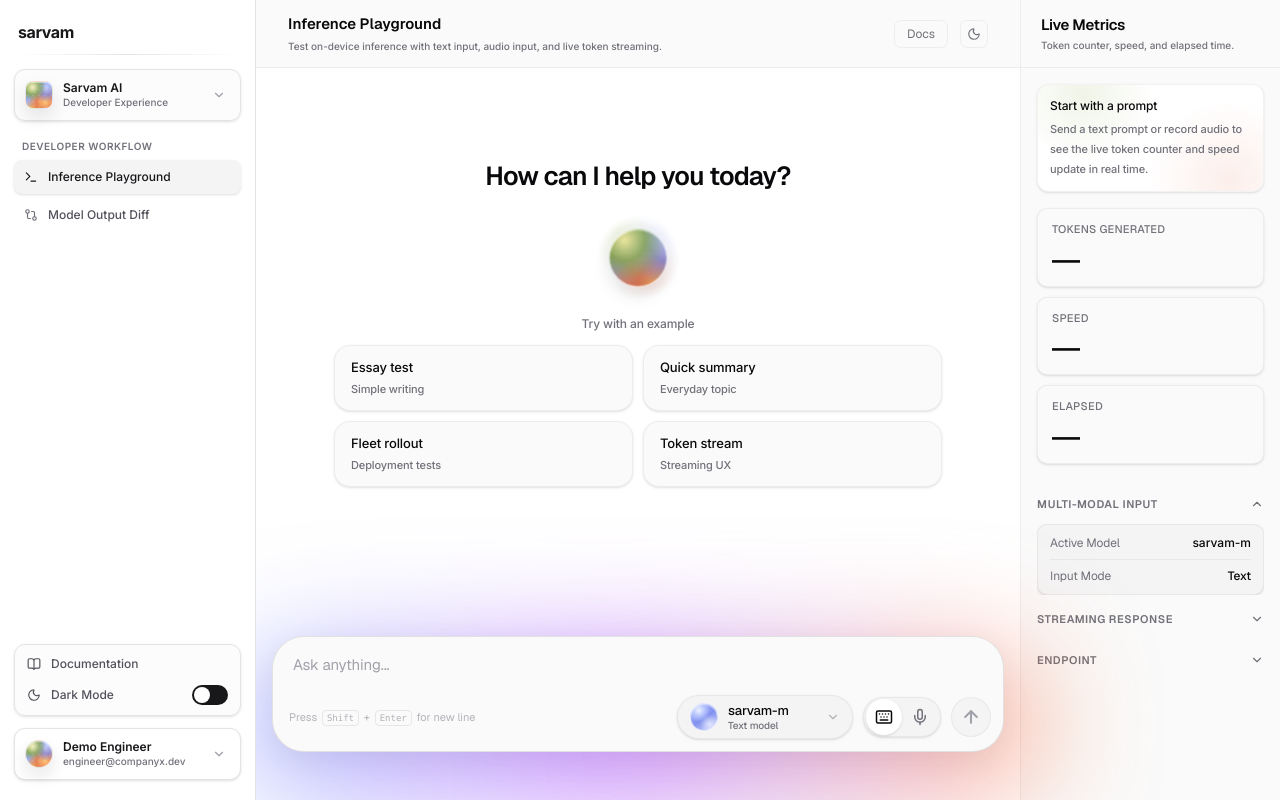
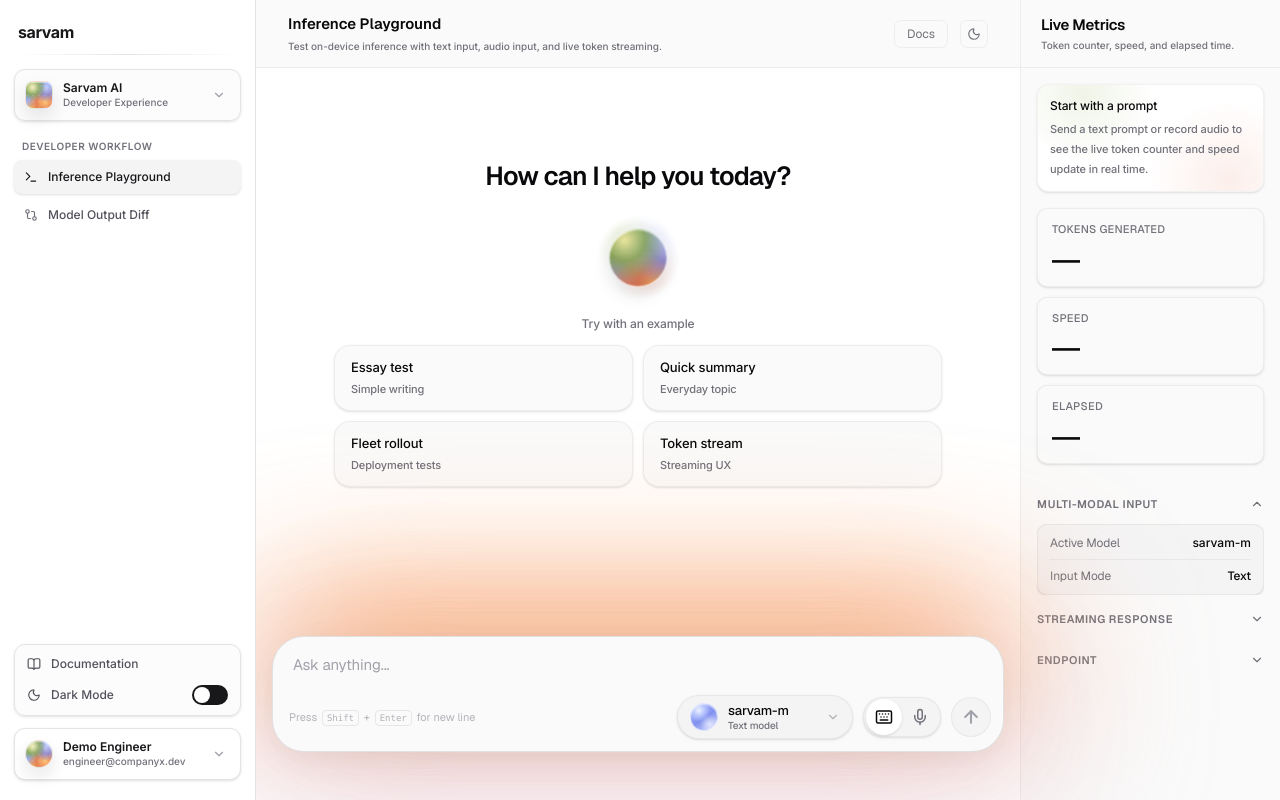
Before and after one commit to Novato111/sarvam-developer-portal, a Next.js app: page /playground in a window 1280 px wide. Both pictures are taken after a click on the button 974 px from the left and 33 px from the top of the page. Built offline with nearby package versions, Linux system fonts and the light colour scheme.

Commit message:
refactor(Playground): enhance background gradients for light and dark modes

```diff
--- a/app/playground/page.tsx
+++ b/app/playground/page.tsx
@@ -979,10 +979,17 @@
         <div className="relative z-10 mx-auto mb-2 w-full max-w-4xl shrink-0 px-3 pb-4 pt-2 sm:mb-4 sm:px-4 sm:pb-8">
 
           {/* Glowing Gradient Background - Stronger opacity and larger range */}
-          <div className="absolute bottom-[-8px] left-4 right-4 h-24 rounded-full bg-gradient-to-r from-blue-600/40 via-purple-600/55 to-orange-500/55 blur-[42px] transition-opacity duration-500 dark:from-blue-600/50 dark:via-purple-600/65 dark:to-orange-500/65 sm:bottom-[-10px] sm:left-[-20px] sm:right-[-20px] sm:h-[140px] sm:blur-[60px] -z-10 pointer-events-none" />
+       {/* Light mode sunrise glow */}
+<div className="absolute top-[-20px] left-[-30px] right-[-30px] h-[180px] rounded-full bg-gradient-to-b from-orange-500/80 via-[#f0a37f]/65 via-40% to-[#bfc4ff]/45 blur-[80px] transition-opacity duration-500 dark:hidden -z-10 pointer-events-none" />
 
-          <div className="flex flex-col overflow-visible rounded-[24px] border border-black/10 bg-[#fafafa] shadow-[0_8px_30px_rgb(0,0,0,0.06)] transition-colors focus-within:border-black/20 dark:border-white/10 dark:bg-[#18181b] dark:shadow-[0_8px_30px_rgb(0,0,0,0.3)] dark:focus-within:border-white/20 sm:rounded-[32px]">
+<div className="absolute top-[-10px] left-10 right-10 h-[120px] rounded-full bg-gradient-to-b from-[#ff7a18]/70 via-[#ffb36b]/55 to-transparent blur-[55px] opacity-90 dark:hidden pointer-events-none -z-10" />
 
+<div className="absolute top-[40px] left-0 right-0 h-[140px] rounded-full bg-gradient-to-b from-[#c8cbff]/40 via-[#d9c2ff]/25 to-transparent blur-[70px] opacity-80 dark:hidden pointer-events-none -z-10" />
+
+{/* Dark mode original glow */}
+<div className="absolute bottom-[-8px] left-4 right-4 h-24 rounded-full bg-gradient-to-r from-blue-600/40 via-purple-600/55 to-orange-500/55 blur-[42px] transition-opacity duration-500 hidden dark:block dark:from-blue-600/50 dark:via-purple-600/65 dark:to-orange-500/65 sm:bottom-[-10px] sm:left-[-20px] sm:right-[-20px] sm:h-[140px] sm:blur-[60px] -z-10 pointer-events-none" />
+
+<div className="flex flex-col overflow-visible rounded-[24px] border border-black/10 bg-[#fafafa] shadow-[0_8px_30px_rgb(0,0,0,0.06)] transition-colors focus-within:border-black/20 dark:border-white/10 dark:bg-[#18181b] dark:shadow-[0_8px_30px_rgb(0,0,0,0.3)] dark:focus-within:border-white/20 sm:rounded-[32px]">
             {/* Top Textarea Section */}
             <div className="min-h-[58px] px-4 pb-1 pt-4 sm:px-5">
               {inputMode === 'text' ? (
```
